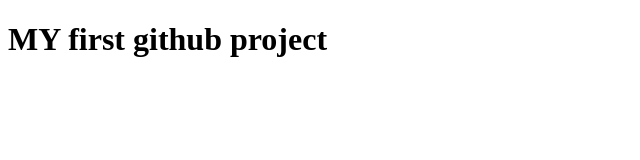
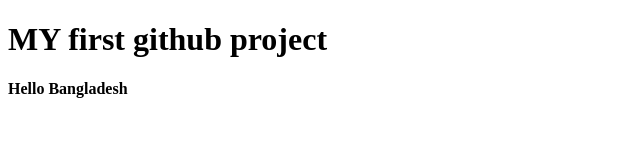
Before and after one commit to HossainSahadat/sahadat-Hossain, a plain HTML site: page index.html in a window 1280 px wide. Shown: the whole page, without its empty margins (0-640 px from the left). Drawn offline with Linux system fonts and the light colour scheme.

Commit message:
learnd html

```diff
--- a/index.html
+++ b/index.html
@@ -8,5 +8,11 @@
 </head>
 <body>
     <h1>MY first github project</h1>
+    <h4>Hello Bangladesh</h4>
+
+
+
+
+
 </body>
 </html>
```
